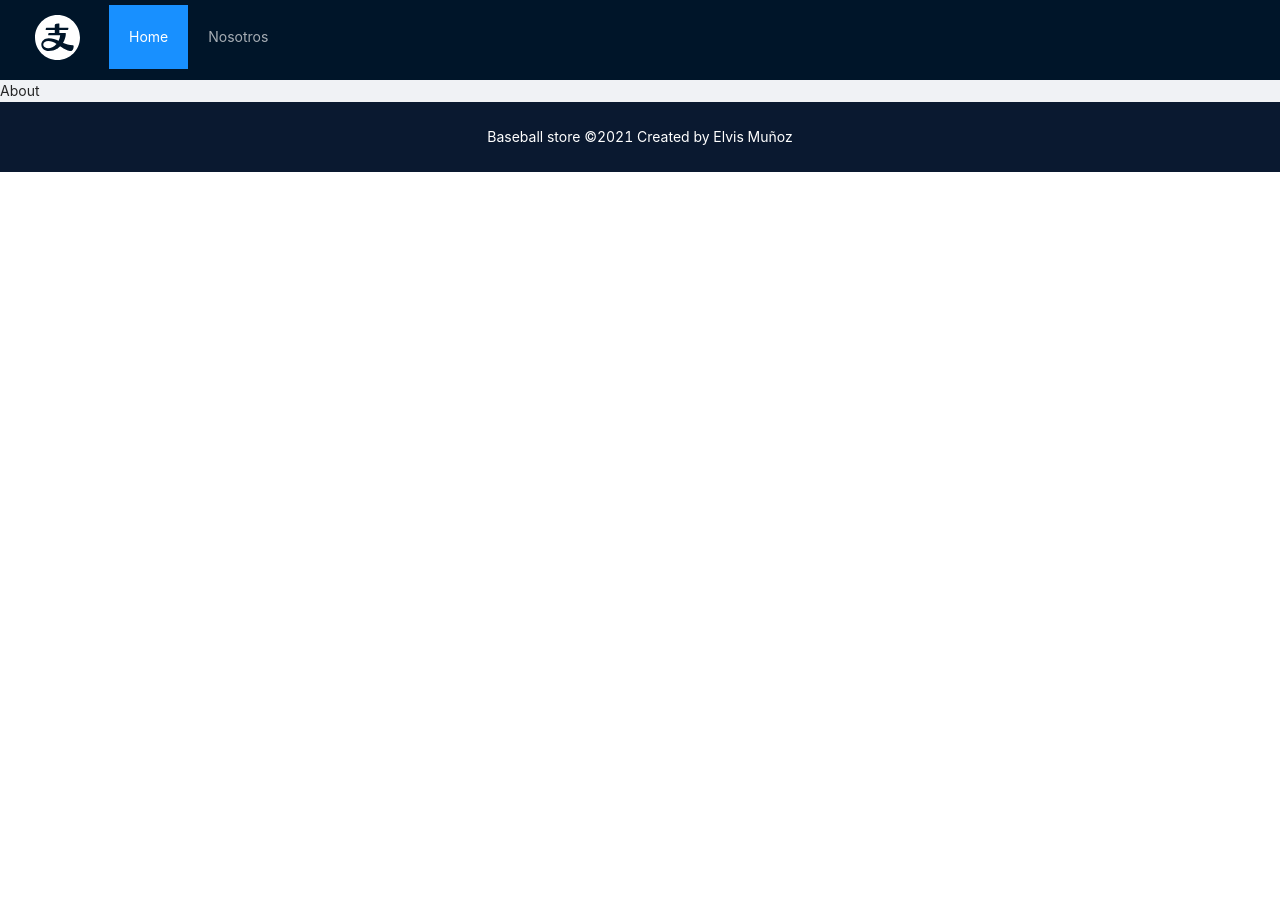
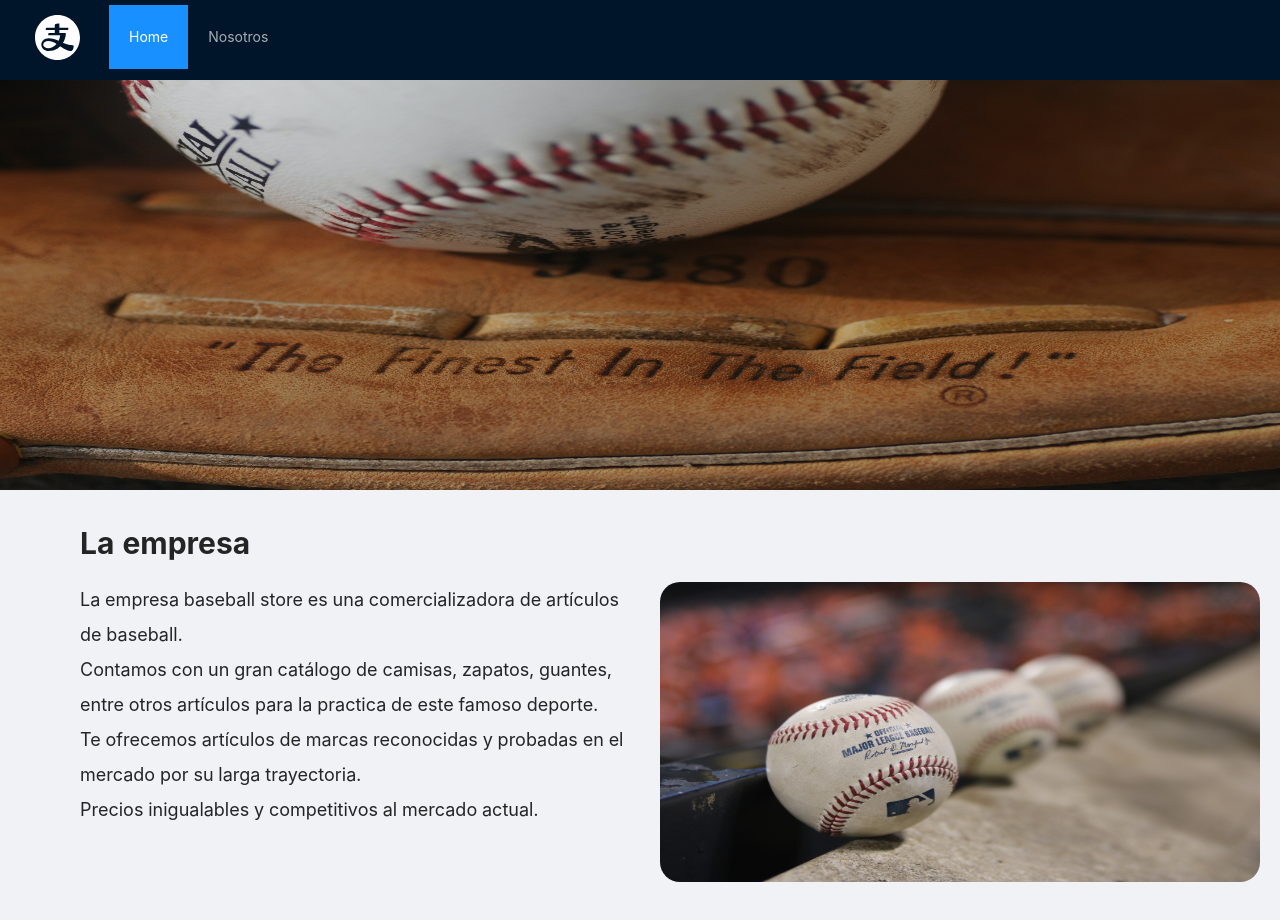
Before and after one commit to ELVISLEONARDO18/baseball-store, a React (Create React App) app: page /About in a window 1280 px wide. Shown: the top 920 px of the page. Before the commit the page ends 800 px from the top, so only its background shows below. Built offline with nearby package versions, Linux system fonts and the light colour scheme.

Commit message:
page of about

```diff
--- a/src/containers/OffertContainer.js
+++ b/src/containers/OffertContainer.js
@@ -1,5 +1,5 @@
-import { Col, Divider, Row } from "antd";
 import React from "react";
+import { Col, Row } from "antd";
 import { Card } from "../components/Card";
 import zapatos1 from "../assets/img/camisa1.jpg";
 import zapatos2 from "../assets/img/gorra1.jpg";
@@ -45,7 +45,6 @@ export const OffertContainer = () => {
               description={"Medias retro"}
             />
           </Col>
-          <Divider />
 
           <Col className="gutter-row mt-3" md={6} lg={5}>
             <Card
--- /dev/null
+++ b/src/containers/PitchContainer.js
@@ -0,0 +1,34 @@
+import { Col, Row } from "antd";
+import React from "react";
+import ball from "../assets/img/ball.jpg";
+
+export const PitchContainer = () => {
+  return (
+    <Row className="globalMargin mt-3">
+      <Col span={24}>
+        <h1>La empresa</h1>
+      </Col>
+      <Col span={24}>
+        <Row>
+          <Col md={24} lg={12}>
+            <p>
+              La empresa baseball store es una comercializadora de artículos de
+              baseball.
+              <br />
+              Contamos con un gran catálogo de camisas, zapatos, guantes, entre
+              otros artículos para la practica de este famoso deporte.
+              <br />
+              Te ofrecemos artículos de marcas reconocidas y probadas en el
+              mercado por su larga trayectoria.
+              <br />
+              Precios inigualables y competitivos al mercado actual.
+            </p>
+          </Col>
+          <Col md={24} lg={12}>
+            <img src={ball} alt="" className="img-about" />
+          </Col>
+        </Row>
+      </Col>
+    </Row>
+  );
+};
--- a/src/index.css
+++ b/src/index.css
@@ -25,3 +25,28 @@ h1 {
   font-weight: 700;
   font-size: 30px;
 }
+
+p {
+  font-size: 18px;
+  line-height: 35px;
+}
+
+.img-about {
+  border-radius: 20px;
+  margin-left: 20px;
+}
+
+@media (max-width: 767px) {
+  .img-about {
+    width: 250px;
+    height: 100px;
+    margin-left: 0;
+  }
+}
+
+@media (min-width: 992px) {
+  .img-about {
+    width: 600px;
+    height: 300px;
+  }
+}
--- a/src/screens/About.js
+++ b/src/screens/About.js
@@ -1,9 +1,14 @@
-import React from 'react'
+import React from "react";
+import { BrandsContainer } from "../containers/BrandsContainer";
+import { PitchContainer } from "../containers/PitchContainer";
+import fondo3 from "../assets/img/background3.jpg";
 
 export const About = () => {
-    return (
-        <div>
-            About
-        </div>
-    )
-}
+  return (
+    <div style={{ marginBottom: 100 }}>
+      <img src={fondo3} alt="" className="img-slider" />
+      <PitchContainer />
+      <BrandsContainer />
+    </div>
+  );
+};
```
Also changed, not shown: src/assets/img/ball.jpg (added).
